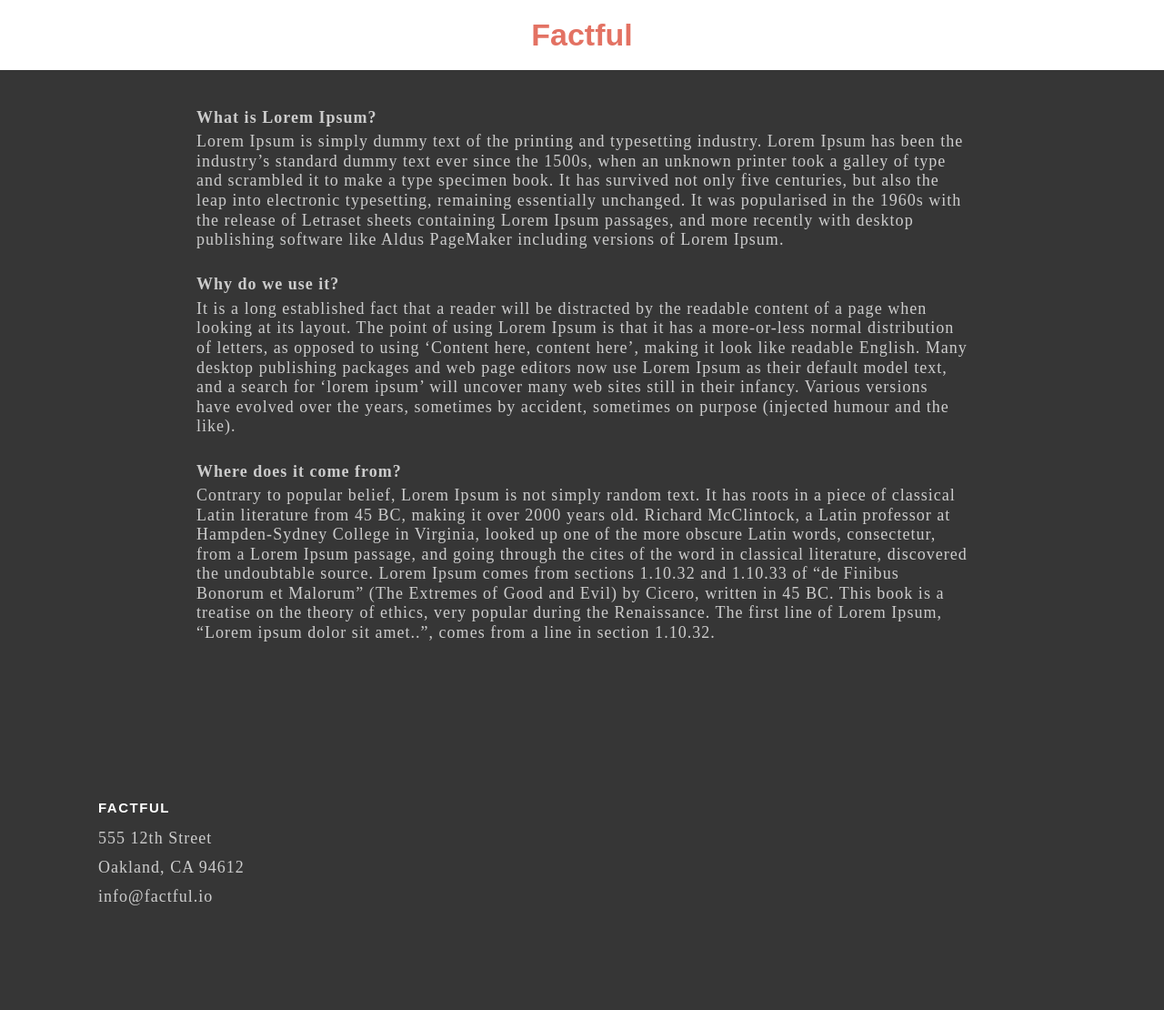
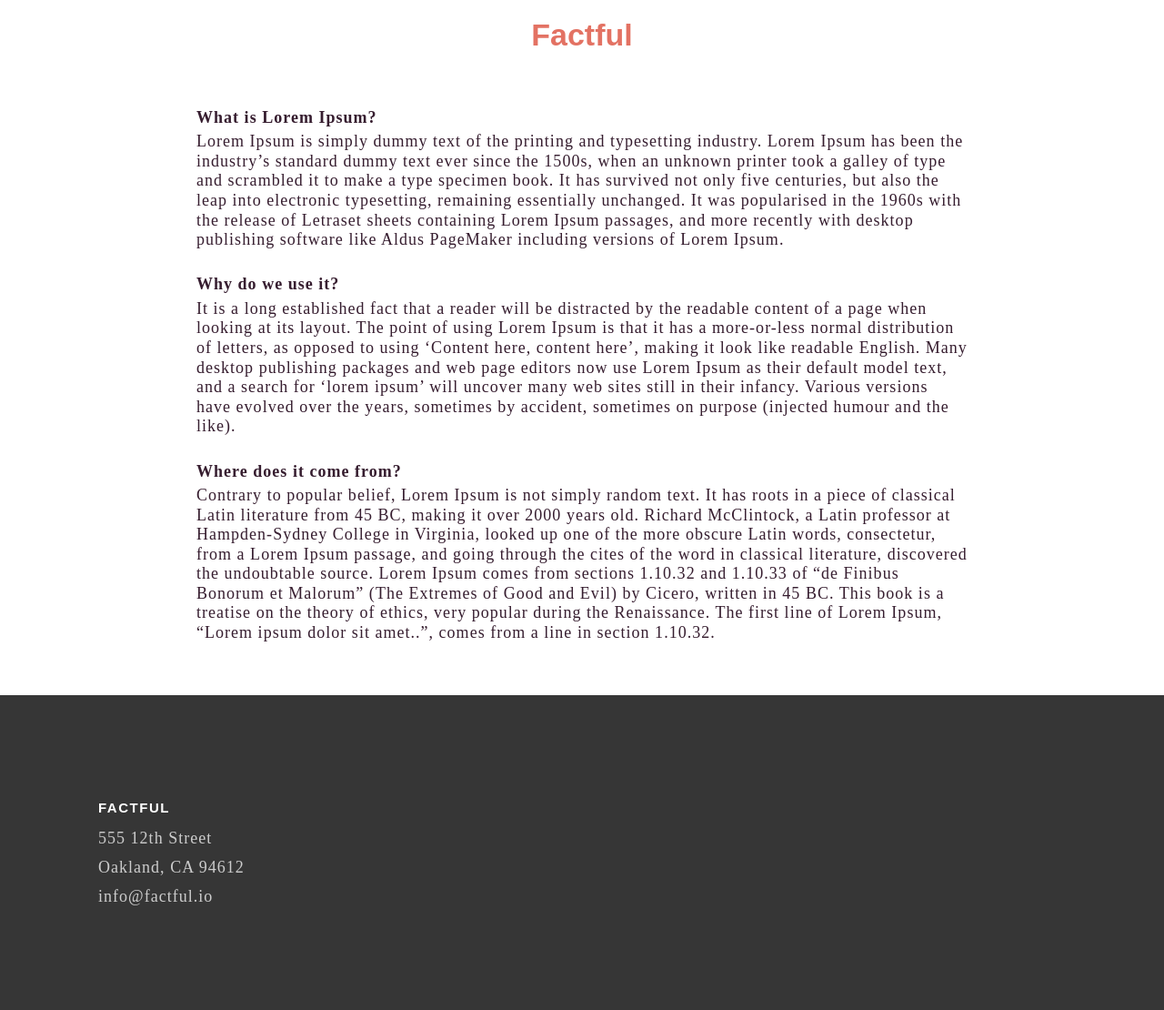
Before and after one commit to factful/factful.github.io, a Jekyll site: the page built from lorem.md, in a window 1280 px wide. Shown: the whole page at 91% size. Built offline with Jekyll 4.4.1, drawn with Linux system fonts in a browser that asks for light colours; nearby versions of some CDN libraries; some web fonts are replaced.

Commit message:
Update main.css

```diff
--- a/css/main.css
+++ b/css/main.css
@@ -1,5 +1,6 @@
-header {
+header, main {
    background-color: #ffffff;
+   color: #361d2f;
 }
 
 header h1 {
@@ -14,7 +15,6 @@ header h1 {
 
 main {
   padding: 2em 12em;
-  color: rgba(255,255,255,.75);
   font-family: "bagatela",serif;
   font-style: normal;
   font-weight: lighter;
```
